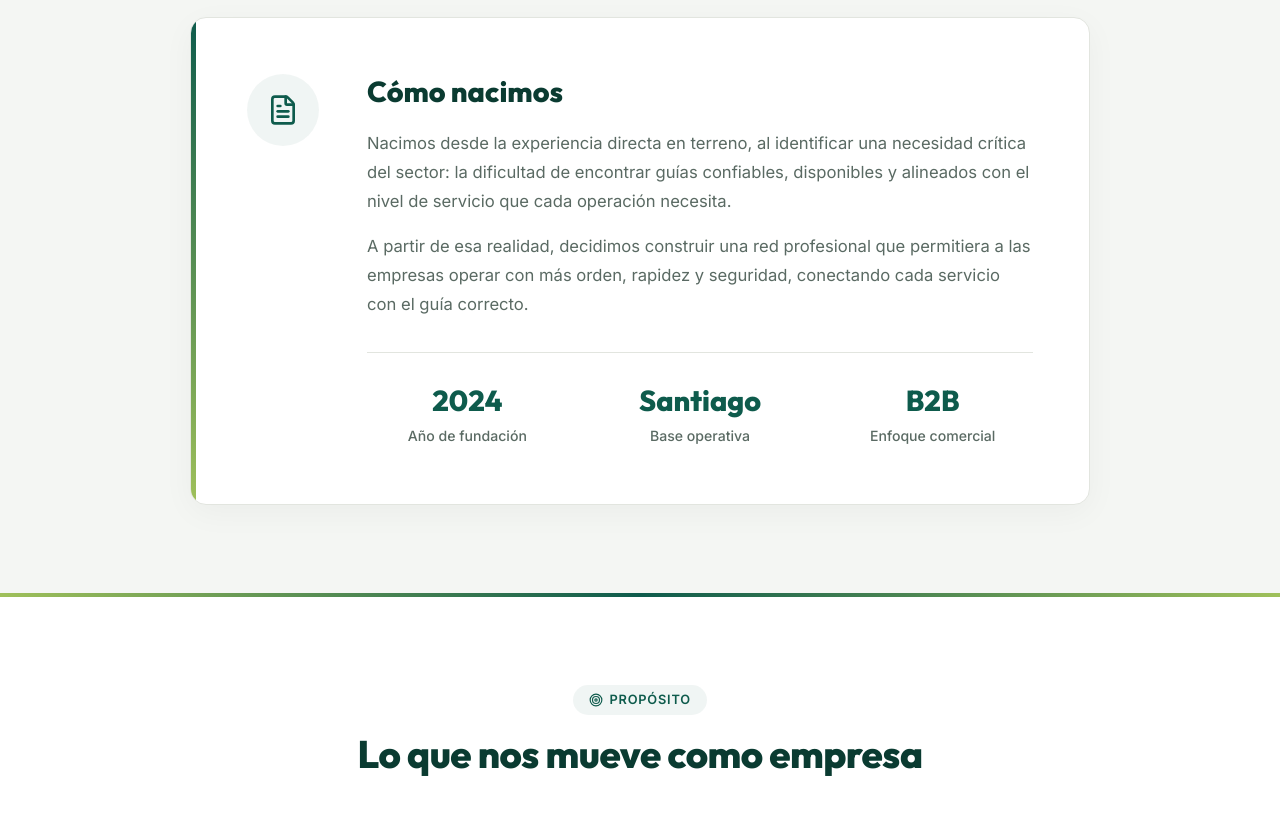
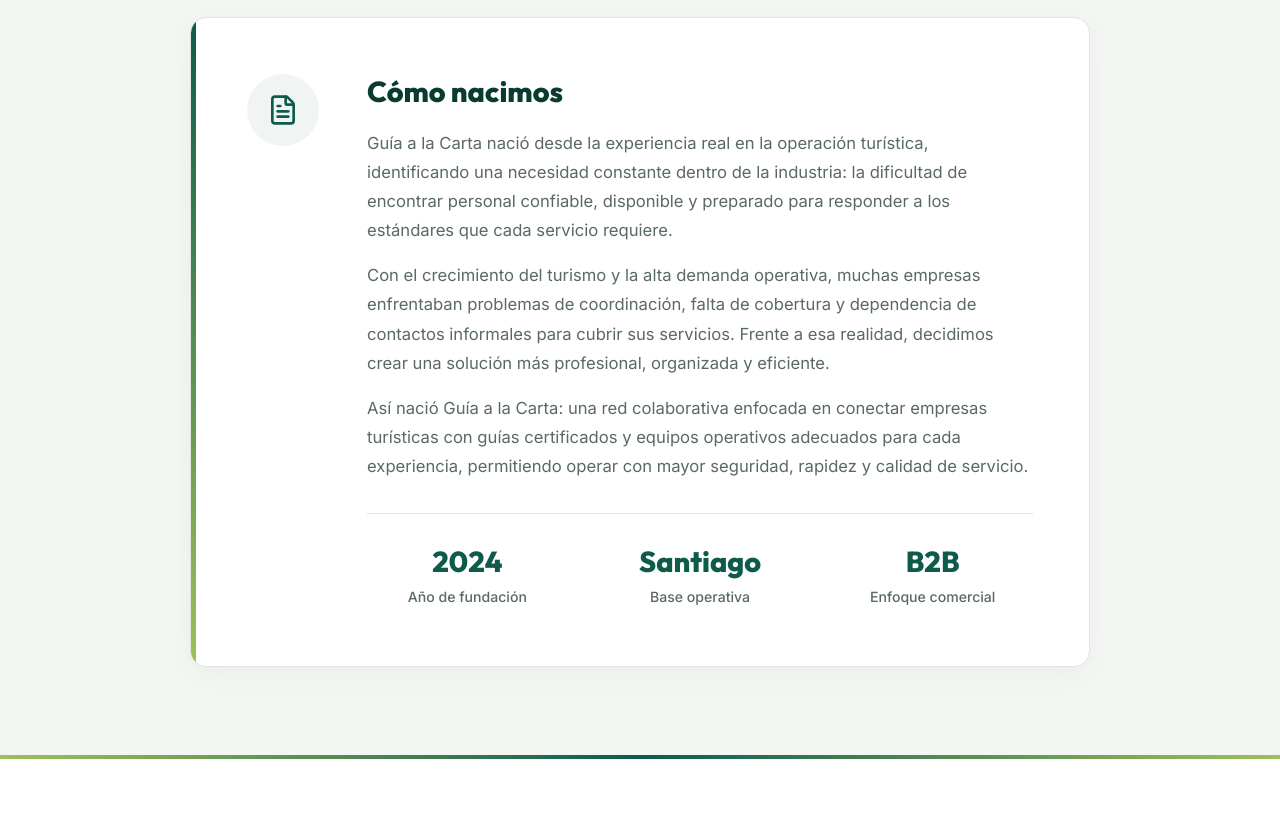
Before and after one commit to guiaalacartaoficial/guia-a-la-carta-web, a React (Vite) app: page /quienes-somos in a window 1280 px wide. Shown: the part 1500-2332 px from the top of the page. Built offline with nearby package versions, Linux system fonts and the light colour scheme; no server answers.

Commit message:
content: actualizar la historia de origen en la seccion Cómo nacimos

```diff
--- a/src/pages/QuienesSomos.jsx
+++ b/src/pages/QuienesSomos.jsx
@@ -196,13 +196,18 @@
               <div className="ns-origin-text">
                 <h3>Cómo nacimos</h3>
                 <p>
-                  Nacimos desde la experiencia directa en terreno, al identificar una necesidad crítica del sector:
-                  la dificultad de encontrar guías confiables, disponibles y alineados con el nivel de servicio
-                  que cada operación necesita.
+                  Guía a la Carta nació desde la experiencia real en la operación turística, identificando una necesidad constante
+                  dentro de la industria: la dificultad de encontrar personal confiable, disponible y preparado para responder
+                  a los estándares que cada servicio requiere.
                 </p>
                 <p>
-                  A partir de esa realidad, decidimos construir una red profesional que permitiera a las empresas
-                  operar con más orden, rapidez y seguridad, conectando cada servicio con el guía correcto.
+                  Con el crecimiento del turismo y la alta demanda operativa, muchas empresas enfrentaban problemas de coordinación,
+                  falta de cobertura y dependencia de contactos informales para cubrir sus servicios. Frente a esa realidad,
+                  decidimos crear una solución más profesional, organizada y eficiente.
+                </p>
+                <p>
+                  Así nació Guía a la Carta: una red colaborativa enfocada en conectar empresas turísticas con guías certificados
+                  y equipos operativos adecuados para cada experiencia, permitiendo operar con mayor seguridad, rapidez y calidad de servicio.
                 </p>
                 <div className="ns-origin-highlight">
                   <div className="ns-origin-stat">
```
